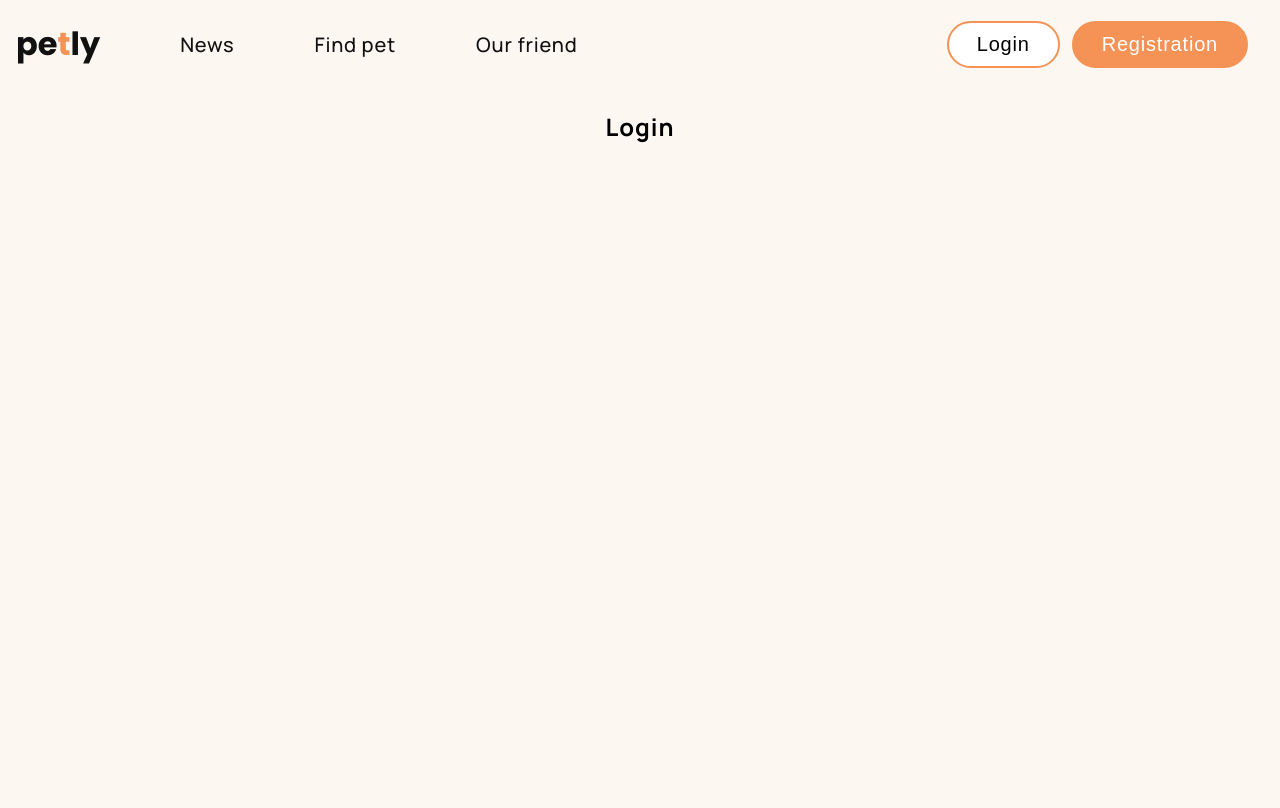
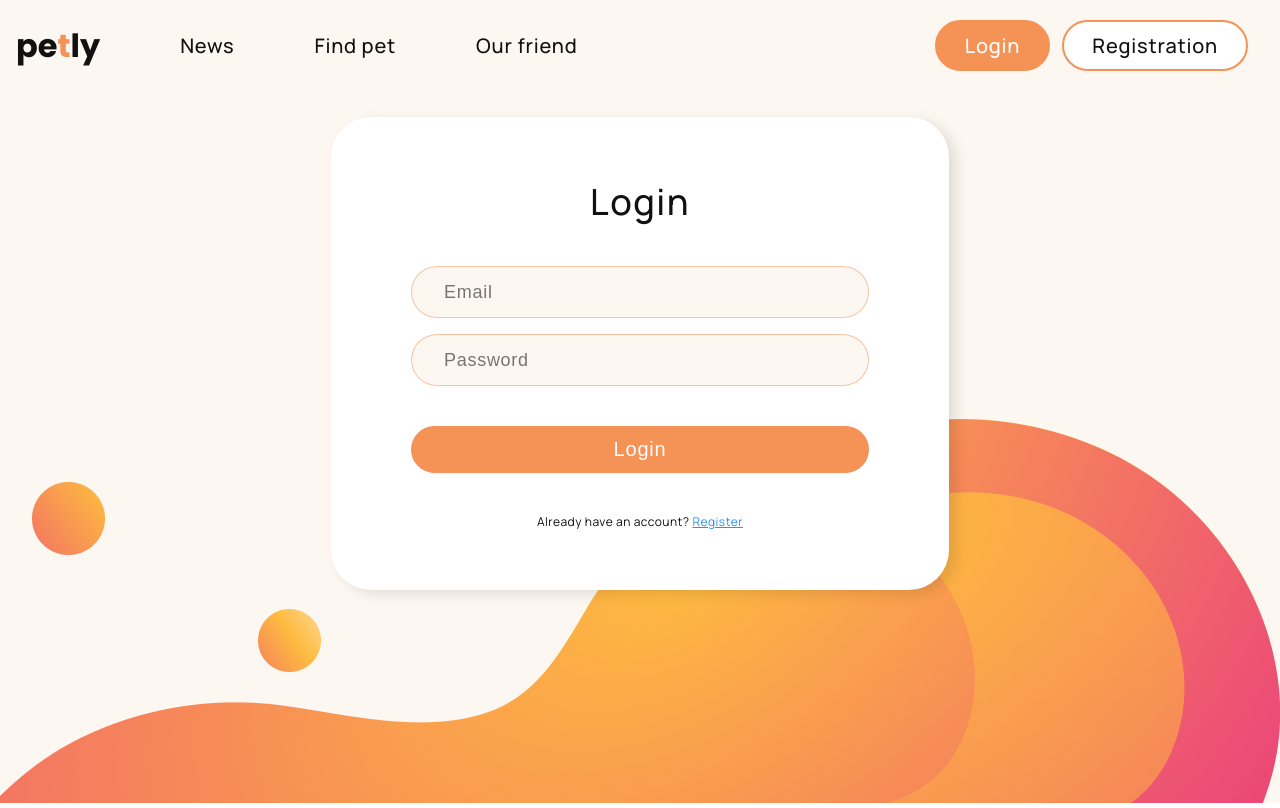
Before and after one commit to SergejShk/care-pets_fe, a React (Vite) app: page /login in a window 1280 px wide. Built offline with nearby package versions, Linux system fonts and the light colour scheme.

Commit message:
Created LoginPage

```diff
--- /dev/null
+++ b/src/components/account/AccountPage.tsx
@@ -0,0 +1,35 @@
+import { useMediaQuery } from "react-responsive";
+import styled from "styled-components";
+
+import MobileMenu from "../mobile-menu/MobileMenu";
+
+const AccountPage = () => {
+	const isDesktop = useMediaQuery({ query: "(min-width: 1280px)" });
+
+	return (
+		<AccountStyled>
+			Account page
+			{!isDesktop && <MobileMenu />}
+		</AccountStyled>
+	);
+};
+
+export default AccountPage;
+
+const AccountStyled = styled.div`
+	position: relative;
+	max-width: 320px;
+	min-height: calc(100vh - 60px);
+	margin: 0 auto;
+	padding: 0 20px;
+	overflow: hidden;
+
+	@media screen and (min-width: 768px) {
+		max-width: 768px;
+		padding: 0 32px;
+	}
+	@media screen and (min-width: 1280px) {
+		max-width: 1280px;
+		padding: 0 16px;
+	}
+`;
--- a/src/components/app/App.tsx
+++ b/src/components/app/App.tsx
@@ -8,6 +8,7 @@ import SharedLayout from "../common/SharedLayout";
 const HomePage = lazy(() => import("../home/HomePage"));
 const LoginPage = lazy(() => import("../login/LoginPage"));
 const RegistrationPage = lazy(() => import("../registration/RegistrationPage"));
+const Account = lazy(() => import("../account/AccountPage"));
 const News = lazy(() => import("../news/NewsPage"));
 const FindPetPage = lazy(() => import("../find-pet/FindPetPage"));
 const OurFriendPage = lazy(() => import("../our-friend/OurFriendPage"));
@@ -32,6 +33,10 @@ export const router = createBrowserRouter([
 				element: <RegistrationPage />,
 			},
 			{
+				path: "/account",
+				element: <Account />,
+			},
+			{
 				path: "/news",
 				element: <News />,
 			},
--- a/src/components/app/Header.tsx
+++ b/src/components/app/Header.tsx
@@ -1,18 +1,27 @@
 import { useMediaQuery } from "react-responsive";
+import { Link } from "react-router-dom";
 import styled from "styled-components";
 
 import Logo from "./Logo";
 import SignInNav from "../common/SignInNav";
 import Navigation from "../common/Navigation";
+import Button from "../common/Button";
+import Burger from "../common/icons/Burger";
+import Person from "../common/icons/Person";
 
-import Burger from "../common/icons/Burger";
 import { useModalContext } from "../../context/ModalProvider";
+import { useAuthContext } from "../../context/AuthProvider";
+
+import { ButtonTheme } from "../../interface/styles";
 
 const Header = () => {
 	const isMobile = useMediaQuery({ query: "(max-width: 767px)" });
 	const isDesktop = useMediaQuery({ query: "(min-width: 1280px)" });
 
 	const { setModal } = useModalContext();
+	const { auth } = useAuthContext();
+
+	const isAuth = !!auth.email;
 
 	const onBurgerClick = () => {
 		setModal((prev) => ({ ...prev, isMobileMenuOpen: !prev.isMobileMenuOpen }));
@@ -26,7 +35,15 @@ const Header = () => {
 			</NavWrapper>
 
 			<MenuWrapper>
-				{!isMobile && <SignInNav />}
+				{!isMobile && !isAuth && <SignInNav />}
+				{!isMobile && isAuth && (
+					<Link to="/account">
+						<Button type="button" btntheme={ButtonTheme.Orange}>
+							<Person />
+							Account
+						</Button>
+					</Link>
+				)}
 
 				<BurgerWrapper onClick={onBurgerClick}>
 					<Burger />
--- a/src/components/common/Button.tsx
+++ b/src/components/common/Button.tsx
@@ -27,6 +27,7 @@ const ButtonStyled = styled.button<{ btntheme: ButtonTheme; padding?: string; fo
 	display: flex;
 	align-items: center;
 	justify-content: center;
+	gap: 12px;
 	font-size: ${({ fontSize }) => fontSize || "20px"};
 	font-weight: 500;
 	line-height: normal;
--- a/src/components/common/SignInNav.tsx
+++ b/src/components/common/SignInNav.tsx
@@ -1,18 +1,10 @@
 import { FC } from "react";
-import { Link } from "react-router-dom";
-import { useMediaQuery } from "react-responsive";
+import { NavLink } from "react-router-dom";
 import styled from "styled-components";
 
 import { useModalContext } from "../../context/ModalProvider";
 
-import Button from "./Button";
-
-import { ButtonTheme } from "../../interface/styles";
-
 const SignInNav: FC = () => {
-	const isMobile = useMediaQuery({ query: "(max-width: 767px)" });
-	const btnFontSize = isMobile ? "14px" : "20px";
-
 	const { setModal } = useModalContext();
 
 	const onLinkClick = () => {
@@ -21,15 +13,13 @@ const SignInNav: FC = () => {
 
 	return (
 		<SignInNavStyled>
-			<Link to="/login" onClick={onLinkClick}>
-				<Button fontSize={btnFontSize}>Login</Button>
-			</Link>
+			<NavLinkStyled to="/login" onClick={onLinkClick}>
+				Login
+			</NavLinkStyled>
 
-			<Link to="/registration" onClick={onLinkClick}>
-				<Button btntheme={ButtonTheme.Orange} fontSize={btnFontSize}>
-					Registration
-				</Button>
-			</Link>
+			<NavLinkStyled to="/registration" onClick={onLinkClick}>
+				Registration
+			</NavLinkStyled>
 		</SignInNavStyled>
 	);
 };
@@ -53,3 +43,34 @@ const SignInNavStyled = styled.div<{ isMobile?: boolean }>`
 		padding: 0 16px;
 	}
 `;
+
+const NavLinkStyled = styled(NavLink)`
+	position: relative;
+	cursor: pointer;
+	display: flex;
+	align-items: center;
+	justify-content: center;
+	gap: 12px;
+	font-size: 14px;
+	font-weight: 500;
+	line-height: normal;
+	letter-spacing: 0.8px;
+	border-radius: 40px;
+	border: ${({ theme }) => `2px solid ${theme.borderColor.primary}`};
+	padding: 10px 28px;
+	color: ${({ theme }) => theme.textColor.black};
+	background-color: ${({ theme }) => theme.textColor.white};
+
+	@media screen and (min-width: 768px) {
+		font-size: 20px;
+	}
+
+	&:hover {
+		border-color: ${({ theme }) => theme.borderColor.primaryAccent};
+	}
+
+	&.active {
+		color: ${({ theme }) => theme.textColor.white};
+		background-color: ${({ theme }) => theme.textColor.primary};
+	}
+`;
--- /dev/null
+++ b/src/components/common/icons/Person.tsx
@@ -0,0 +1,14 @@
+import { FC } from "react";
+
+const Person: FC = () => {
+	return (
+		<svg width="20" height="20" viewBox="0 0 20 20" fill="none" xmlns="http://www.w3.org/2000/svg">
+			<path
+				d="M10 1.66699C5.40002 1.66699 1.66669 5.40033 1.66669 10.0003C1.66669 14.6003 5.40002 18.3337 10 18.3337C14.6 18.3337 18.3334 14.6003 18.3334 10.0003C18.3334 5.40033 14.6 1.66699 10 1.66699ZM10 5.00033C11.6084 5.00033 12.9167 6.30866 12.9167 7.91699C12.9167 9.52533 11.6084 10.8337 10 10.8337C8.39169 10.8337 7.08335 9.52533 7.08335 7.91699C7.08335 6.30866 8.39169 5.00033 10 5.00033ZM10 16.667C8.30835 16.667 6.30835 15.9837 4.88335 14.267C6.34302 13.1218 8.1447 12.4993 10 12.4993C11.8553 12.4993 13.657 13.1218 15.1167 14.267C13.6917 15.9837 11.6917 16.667 10 16.667Z"
+				fill="white"
+			/>
+		</svg>
+	);
+};
+
+export default Person;
--- a/src/components/login/LoginPage.tsx
+++ b/src/components/login/LoginPage.tsx
@@ -1,15 +1,78 @@
+import { Link } from "react-router-dom";
+import { useForm } from "react-hook-form";
 import { useMediaQuery } from "react-responsive";
 import styled from "styled-components";
 
 import MobileMenu from "../mobile-menu/MobileMenu";
 
+import Input from "../common/Input";
+import Button from "../common/Button";
+
+import { ILoginFormValues } from "../../interface/login";
+import { ButtonTheme } from "../../interface/styles";
+
 const LoginPage = () => {
 	const isDesktop = useMediaQuery({ query: "(min-width: 1280px)" });
 
+	const {
+		register,
+		handleSubmit,
+		formState: { errors },
+	} = useForm<ILoginFormValues>({
+		defaultValues: {
+			email: "",
+			password: "",
+		},
+	});
+
+	const onSubmit = (formValues: ILoginFormValues) => {
+		console.log("formValues", formValues);
+	};
+
 	return (
 		<LoginStyled>
-			<Title>Login</Title>
+			<FormContainer>
+				<Title>Login</Title>
 
+				<FormStyled className="form" onSubmit={handleSubmit(onSubmit)}>
+					<Input
+						type="text"
+						name="email"
+						placeholder="Email"
+						register={register}
+						rules={{
+							required: { value: true, message: "Required" },
+							pattern: {
+								value:
+									/^(([^<>()[\]\\.,;:\s@"]+(\.[^<>()[\]\\.,;:\s@"]+)*)|(".+"))@((\[[0-9]{1,3}\.[0-9]{1,3}\.[0-9]{1,3}\.[0-9]{1,3}])|(([a-zA-Z\-0-9]+\.)+[a-zA-Z]{2,}))$/,
+								message: "Please enter a valid email",
+							},
+						}}
+						error={errors.email}
+					/>
+
+					<Input
+						type="password"
+						name="password"
+						placeholder="Password"
+						register={register}
+						rules={{
+							required: { value: true, message: "Required" },
+							minLength: { value: 7, message: "Min length 7 characters" },
+							maxLength: { value: 32, message: "Max length 32 characters" },
+						}}
+						error={errors.password}
+					/>
+
+					<Button btntheme={ButtonTheme.Orange} style={{ marginTop: "24px" }}>
+						Login
+					</Button>
+				</FormStyled>
+
+				<AdditionalText>
+					Already have an account? <LinkStyled to="/registration">Register</LinkStyled>
+				</AdditionalText>
+			</FormContainer>
 			{!isDesktop && <MobileMenu />}
 		</LoginStyled>
 	);
@@ -20,18 +83,26 @@ export default LoginPage;
 const LoginStyled = styled.div`
 	position: relative;
 	max-width: 320px;
-	min-height: calc(100vh - 60px);
+	min-height: calc(100vh - 60px - 84px);
 	margin: 0 auto;
-	padding: 0 20px;
+	padding: 42px 20px;
 	overflow: hidden;
+	background-image: url("/wave-common-mob.png");
+	background-size: auto;
+	background-position: center bottom;
+	background-repeat: no-repeat;
 
 	@media screen and (min-width: 768px) {
 		max-width: 768px;
-		padding: 0 32px;
+		min-height: calc(100vh - 60px - 169px - 169px);
+		padding: 169px 32px;
+		background-image: url("/wave-common-tab.png");
 	}
 	@media screen and (min-width: 1280px) {
 		max-width: 1280px;
-		padding: 0 16px;
+		min-height: calc(100vh - 60px - 54px);
+		padding: 46px 16px 0;
+		background-image: url("/wave-common-desk.png");
 	}
 `;
 
@@ -41,6 +112,53 @@ const Title = styled.h2`
 	font-weight: 700;
 	line-height: normal;
 	letter-spacing: 0.96px;
-	margin: 42px 0 40px;
+	color: ${({ theme }) => theme.textColor.black};
+	margin: 0 0 40px;
 	text-align: center;
+
+	@media screen and (min-width: 768px) {
+		font-size: 36px;
+		font-weight: 500;
+		letter-spacing: 1.44px;
+	}
 `;
+
+const FormContainer = styled.div`
+	background-color: transparent;
+	margin: 0 auto 0;
+
+	@media screen and (min-width: 768px) {
+		width: calc(608px - 160px);
+		border-radius: 40px;
+		box-shadow: 7px 4px 14px 0px rgba(0, 0, 0, 0.11);
+		background-color: ${({ theme }) => theme.backgroundColor.white};
+		padding: 60px 80px 40px;
+		margin: 0 auto;
+	}
+
+	@media screen and (min-width: 1280px) {
+		width: calc(618px - 160px);
+		padding: 60px 80px 60px;
+	}
+`;
+
+const AdditionalText = styled.p`
+	text-align: center;
+	font-size: 12px;
+	font-weight: 400;
+	line-height: normal;
+	letter-spacing: 0.48px;
+	color: ${({ theme }) => theme.textColor.black};
+	margin: 40px 0 0;
+`;
+
+const LinkStyled = styled(Link)`
+	color: ${({ theme }) => theme.textColor.blue};
+	text-decoration: underline;
+`;
+
+const FormStyled = styled.form`
+	display: flex;
+	flex-direction: column;
+	gap: 16px;
+`;
--- a/src/components/mobile-menu/MobileMenu.tsx
+++ b/src/components/mobile-menu/MobileMenu.tsx
@@ -1,19 +1,38 @@
 import { useMediaQuery } from "react-responsive";
+import { Link } from "react-router-dom";
 import styled from "styled-components";
 
 import SignInNav from "../common/SignInNav";
 import Navigation from "../common/Navigation";
+import Button from "../common/Button";
+import Person from "../common/icons/Person";
+
 import { useModalContext } from "../../context/ModalProvider";
+import { useAuthContext } from "../../context/AuthProvider";
+
+import { ButtonTheme } from "../../interface/styles";
 
 const MobileMenu = () => {
 	const isMobile = useMediaQuery({ query: "(max-width: 767px)" });
-	const {
-		modal: { isMobileMenuOpen },
-	} = useModalContext();
+
+	const { auth } = useAuthContext();
+	const { modal } = useModalContext();
+
+	const isAuth = !!auth.email;
+	const { isMobileMenuOpen } = modal;
 
 	return (
 		<MobileMenuStyled className={isMobileMenuOpen ? "isOpen" : ""}>
-			{isMobile && <SignInNav />}
+			{isMobile && !isAuth && <SignInNav />}
+			{!isMobile && isAuth && (
+				<Link to="/account">
+					<Button type="button" btntheme={ButtonTheme.Orange}>
+						<Person />
+						Account
+					</Button>
+				</Link>
+			)}
+
 			<Navigation />
 		</MobileMenuStyled>
 	);
--- /dev/null
+++ b/src/interface/login.ts
@@ -0,0 +1,4 @@
+export interface ILoginFormValues {
+	email: string;
+	password: string;
+}
```
Also changed, not shown: src/api/mutations/auth/useRegistration.ts (+1 -7 lines).
